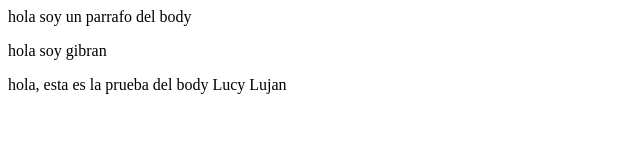
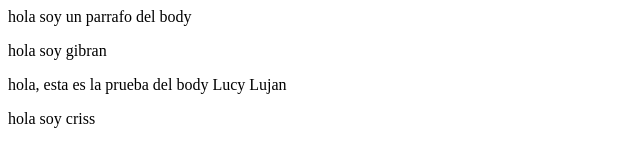
Before and after one commit to Gapcroz/CursoGitChangeAndCode, a plain HTML site: page html/index.html in a window 1280 px wide. Shown: the whole page, without its empty margins (0-640 px from the left). Drawn offline with Linux system fonts and the light colour scheme.

Commit message:
commit criss

```diff
--- a/html/index.html
+++ b/html/index.html
@@ -2,4 +2,5 @@
   <p>hola soy un parrafo del body</p>
   <p>hola soy gibran</p>
   <p>hola, esta es la prueba del body Lucy Lujan</p>
+  <p>hola soy criss</p>
 </div>
```
